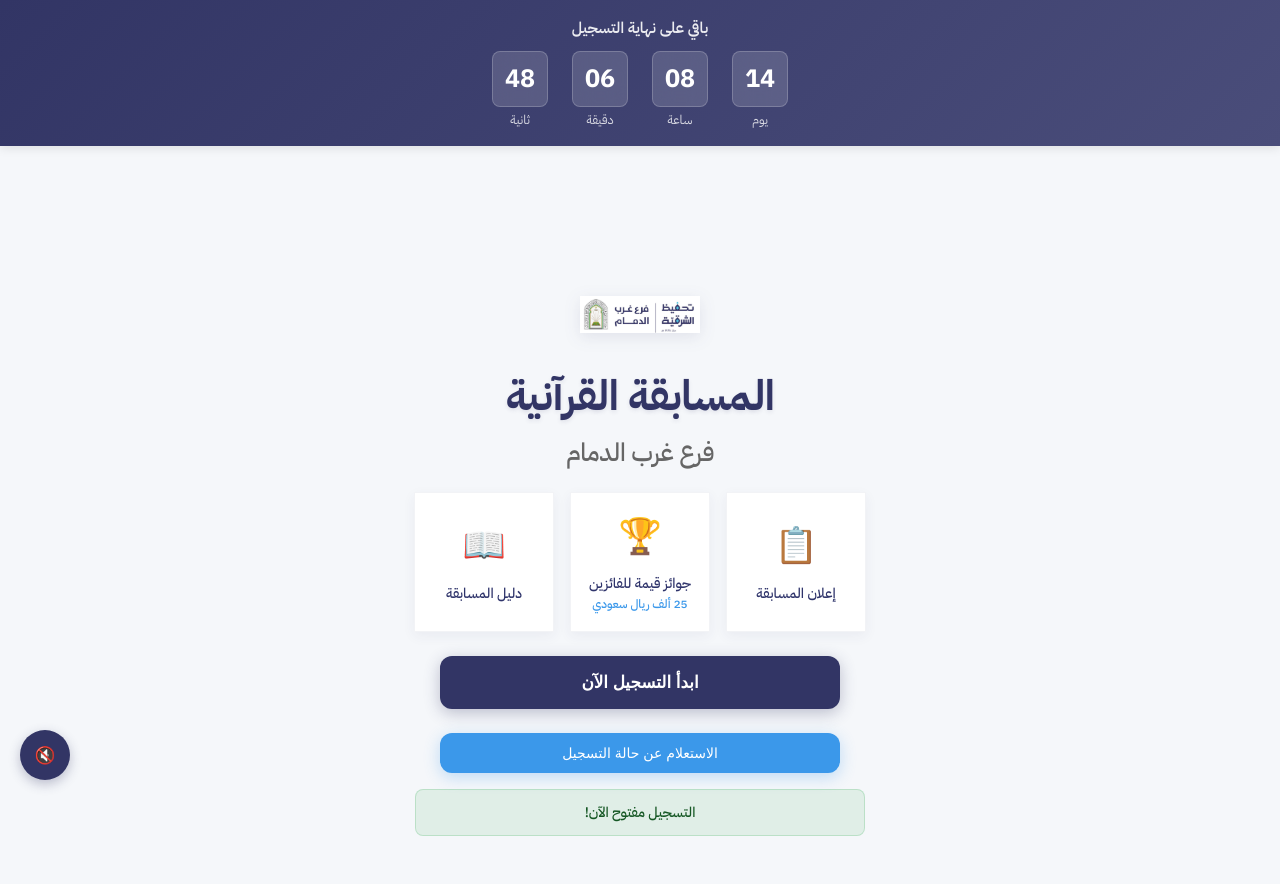
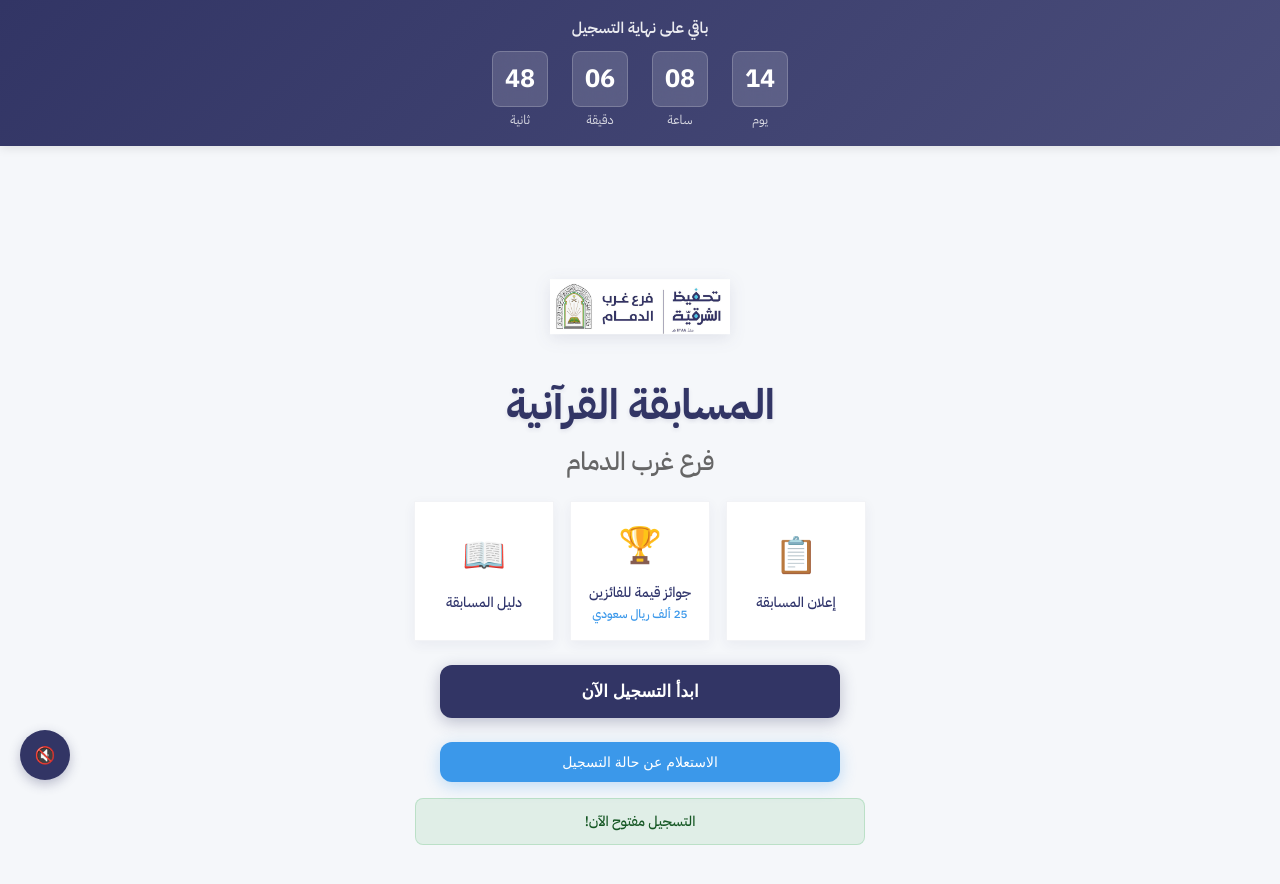
Before and after one commit to albarqi19/q, a plain HTML site: page index.html in a window 1280 px wide. Drawn offline with Linux system fonts and the light colour scheme.

```diff
--- a/style.css
+++ b/style.css
@@ -726,10 +726,11 @@
 
 .logo-section {
     margin-bottom: var(--space-16);
+    transform: translateY(-10%);
 }
 
 .main-logo {
-    width: 120px;
+    width: 180px;
     height: auto;
     margin-bottom: var(--space-16);
     filter: drop-shadow(0 4px 8px rgba(50, 53, 101, 0.1));
```
